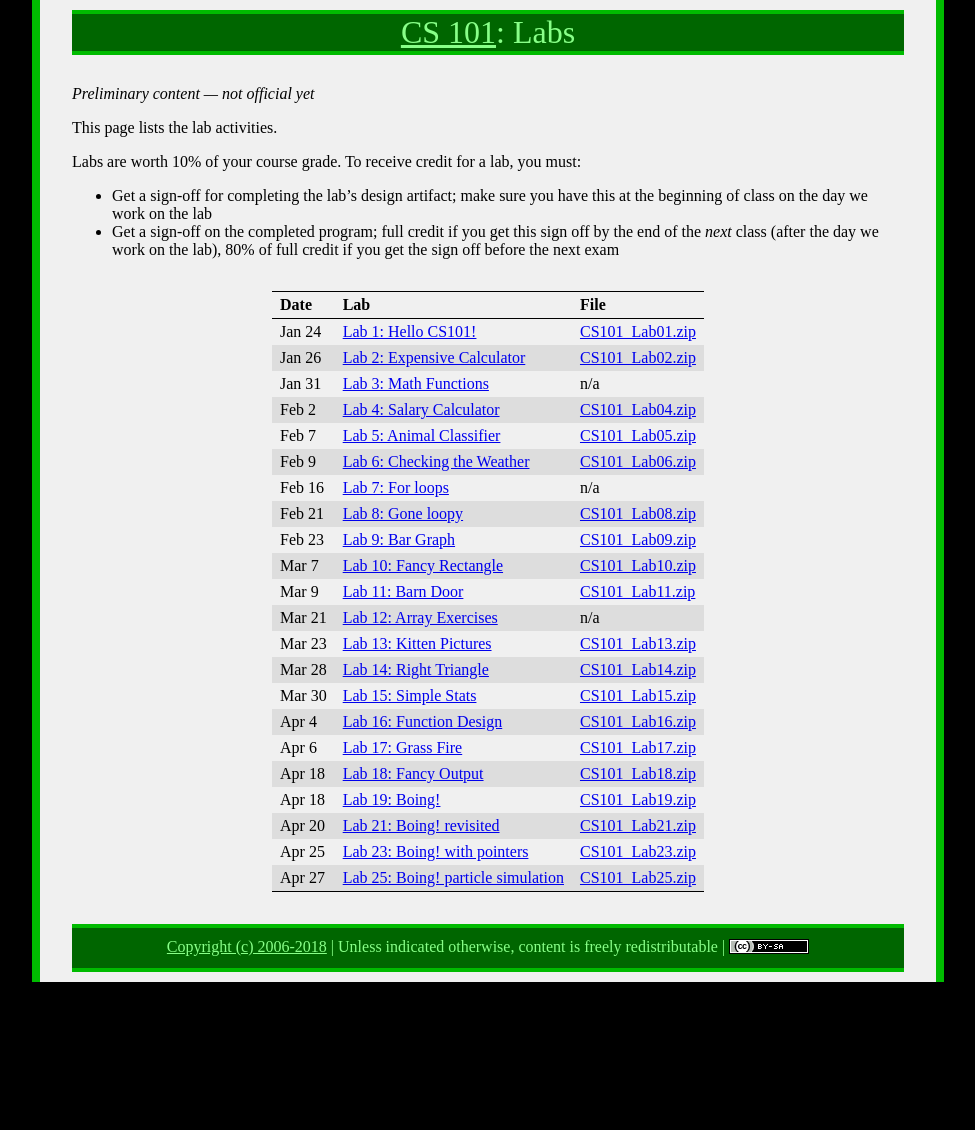
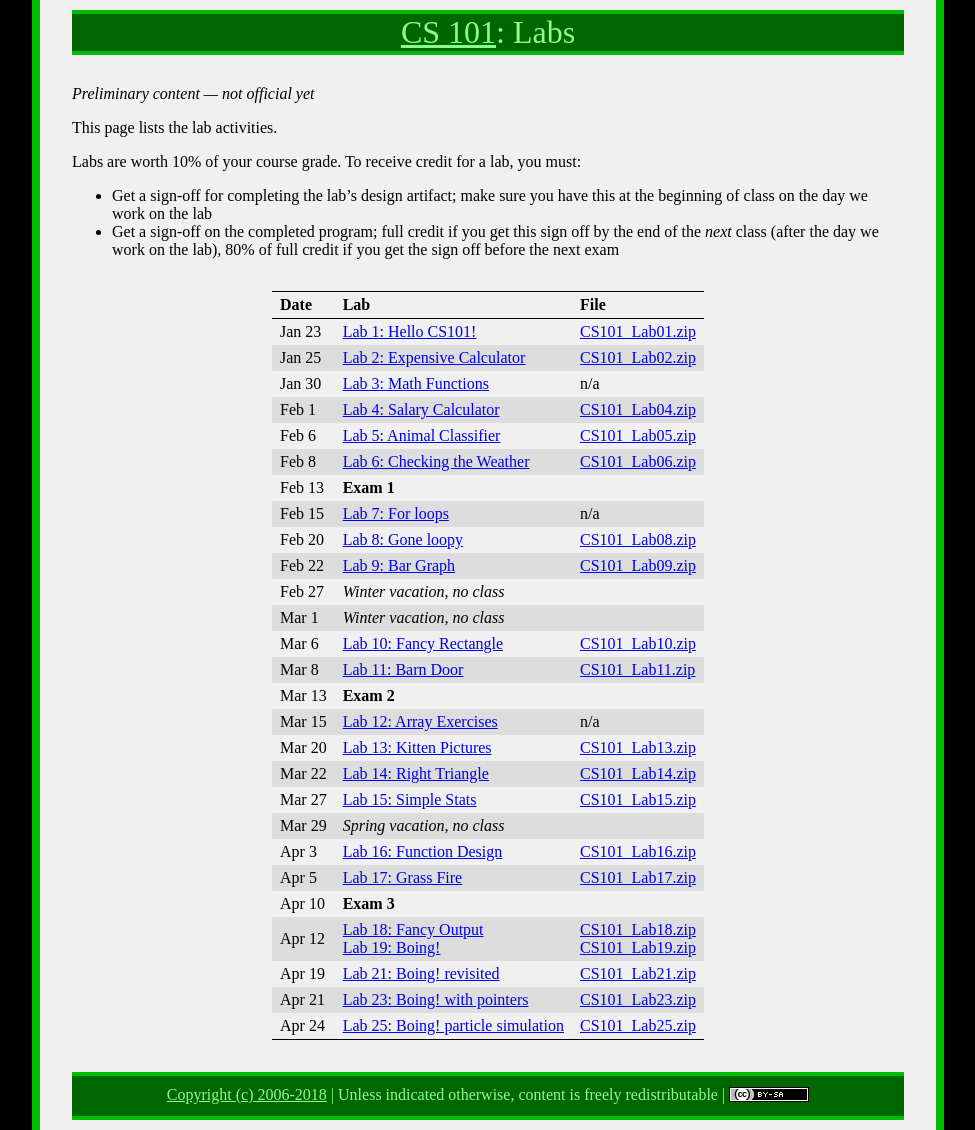
Before and after one commit to ycpcs/cs101-spring2018, a Jekyll site: the page built from labs/index.md, in a window 1280 px wide. Shown: the whole page, without its empty margins (152-1127 px from the left). Built offline with Jekyll 4.4.1, drawn with Linux system fonts in a browser that asks for light colours; before the commit the page ends 982 px from its top, so only the background shows below that.

Commit message:
move some stuff around, not finalized yet

```diff
--- a/labs/index.md
+++ b/labs/index.md
@@ -12,28 +12,33 @@ Labs are worth 10% of your course grade.  To receive credit for a lab, you must:
 
 > Date | Lab | File
 > ---- | --- | ----
-> Jan 24 | [Lab 1: Hello CS101!](lab01.html) | [CS101\_Lab01.zip](CS101_Lab01.zip)
-> Jan 26  | [Lab 2: Expensive Calculator](lab02.html) | [CS101\_Lab02.zip](CS101_Lab02.zip)
-> Jan 31  | [Lab 3: Math Functions](lab03.html) | n/a
-> Feb 2 | [Lab 4: Salary Calculator](lab04.html) | [CS101\_Lab04.zip](CS101_Lab04.zip)
-> Feb 7 | [Lab 5: Animal Classifier](lab05.html) | [CS101\_Lab05.zip](CS101_Lab05.zip)
-> Feb 9 | [Lab 6: Checking the Weather](lab06.html) | [CS101\_Lab06.zip](CS101_Lab06.zip)
-> Feb 16 | [Lab 7: For loops](lab07.html) | n/a
-> Feb 21 | [Lab 8: Gone loopy](lab08.html) | [CS101\_Lab08.zip](CS101_Lab08.zip)
-> Feb 23 | [Lab 9: Bar Graph](lab09.html) | [CS101\_Lab09.zip](CS101_Lab09.zip)
-> Mar 7 | [Lab 10: Fancy Rectangle](lab10.html) | [CS101\_Lab10.zip](CS101_Lab10.zip)
-> Mar 9 | [Lab 11: Barn Door](lab11.html) | [CS101\_Lab11.zip](CS101_Lab11.zip)
-> Mar 21 | [Lab 12: Array Exercises](lab12.html) | n/a
-> Mar 23 | [Lab 13: Kitten Pictures](lab13.html) | [CS101\_Lab13.zip](CS101_Lab13.zip)
-> Mar 28 | [Lab 14: Right Triangle](lab14.html) | [CS101\_Lab14.zip](CS101_Lab14.zip)
-> Mar 30 | [Lab 15: Simple Stats](lab15.html) | [CS101\_Lab15.zip](CS101_Lab15.zip)
-> Apr 4 | [Lab 16: Function Design](lab16.html) | [CS101\_Lab16.zip](CS101_Lab16.zip)
-> Apr 6 | [Lab 17: Grass Fire](lab17.html) | [CS101\_Lab17.zip](CS101_Lab17.zip)
-> Apr 18 | [Lab 18: Fancy Output](lab18.html) | [CS101\_Lab18.zip](CS101_Lab18.zip)
-> Apr 18 | [Lab 19: Boing!](lab19.html) | [CS101\_Lab19.zip](CS101_Lab19.zip)
-> Apr 20 | [Lab 21: Boing! revisited](lab21.html) | [CS101\_Lab21.zip](CS101_Lab21.zip)
-> Apr 25 | [Lab 23: Boing! with pointers](lab23.html) | [CS101\_Lab23.zip](CS101_Lab23.zip)
-> Apr 27 | [Lab 25: Boing! particle simulation](lab25.html) | [CS101\_Lab25.zip](CS101_Lab25.zip)
+> Jan 23 | [Lab 1: Hello CS101!](lab01.html) | [CS101\_Lab01.zip](CS101_Lab01.zip)
+> Jan 25  | [Lab 2: Expensive Calculator](lab02.html) | [CS101\_Lab02.zip](CS101_Lab02.zip)
+> Jan 30  | [Lab 3: Math Functions](lab03.html) | n/a
+> Feb 1 | [Lab 4: Salary Calculator](lab04.html) | [CS101\_Lab04.zip](CS101_Lab04.zip)
+> Feb 6 | [Lab 5: Animal Classifier](lab05.html) | [CS101\_Lab05.zip](CS101_Lab05.zip)
+> Feb 8 | [Lab 6: Checking the Weather](lab06.html) | [CS101\_Lab06.zip](CS101_Lab06.zip)
+> Feb 13 | **Exam 1**
+> Feb 15 | [Lab 7: For loops](lab07.html) | n/a
+> Feb 20 | [Lab 8: Gone loopy](lab08.html) | [CS101\_Lab08.zip](CS101_Lab08.zip)
+> Feb 22 | [Lab 9: Bar Graph](lab09.html) | [CS101\_Lab09.zip](CS101_Lab09.zip)
+> Feb 27 | *Winter vacation, no class*
+> Mar 1 | *Winter vacation, no class*
+> Mar 6 | [Lab 10: Fancy Rectangle](lab10.html) | [CS101\_Lab10.zip](CS101_Lab10.zip)
+> Mar 8 | [Lab 11: Barn Door](lab11.html) | [CS101\_Lab11.zip](CS101_Lab11.zip)
+> Mar 13 | **Exam 2**
+> Mar 15 | [Lab 12: Array Exercises](lab12.html) | n/a
+> Mar 20 | [Lab 13: Kitten Pictures](lab13.html) | [CS101\_Lab13.zip](CS101_Lab13.zip)
+> Mar 22 | [Lab 14: Right Triangle](lab14.html) | [CS101\_Lab14.zip](CS101_Lab14.zip)
+> Mar 27 | [Lab 15: Simple Stats](lab15.html) | [CS101\_Lab15.zip](CS101_Lab15.zip)
+> Mar 29 | *Spring vacation, no class*
+> Apr 3 | [Lab 16: Function Design](lab16.html) | [CS101\_Lab16.zip](CS101_Lab16.zip)
+> Apr 5 | [Lab 17: Grass Fire](lab17.html) | [CS101\_Lab17.zip](CS101_Lab17.zip)
+> Apr 10 | **Exam 3**
+> Apr 12 | [Lab 18: Fancy Output](lab18.html)<br>[Lab 19: Boing!](lab19.html) | [CS101\_Lab18.zip](CS101_Lab18.zip)<br>[CS101\_Lab19.zip](CS101_Lab19.zip)
+> Apr 19 | [Lab 21: Boing! revisited](lab21.html) | [CS101\_Lab21.zip](CS101_Lab21.zip)
+> Apr 21 | [Lab 23: Boing! with pointers](lab23.html) | [CS101\_Lab23.zip](CS101_Lab23.zip)
+> Apr 24 | [Lab 25: Boing! particle simulation](lab25.html) | [CS101\_Lab25.zip](CS101_Lab25.zip)
 
 <!--
 > Apr 25 | [Lab 22: Complex numbers](lab22.html) | [CS101\_Lab22.zip](CS101_Lab22.zip)
```
Also changed, not shown: schedule.md (+3 -3 lines).
